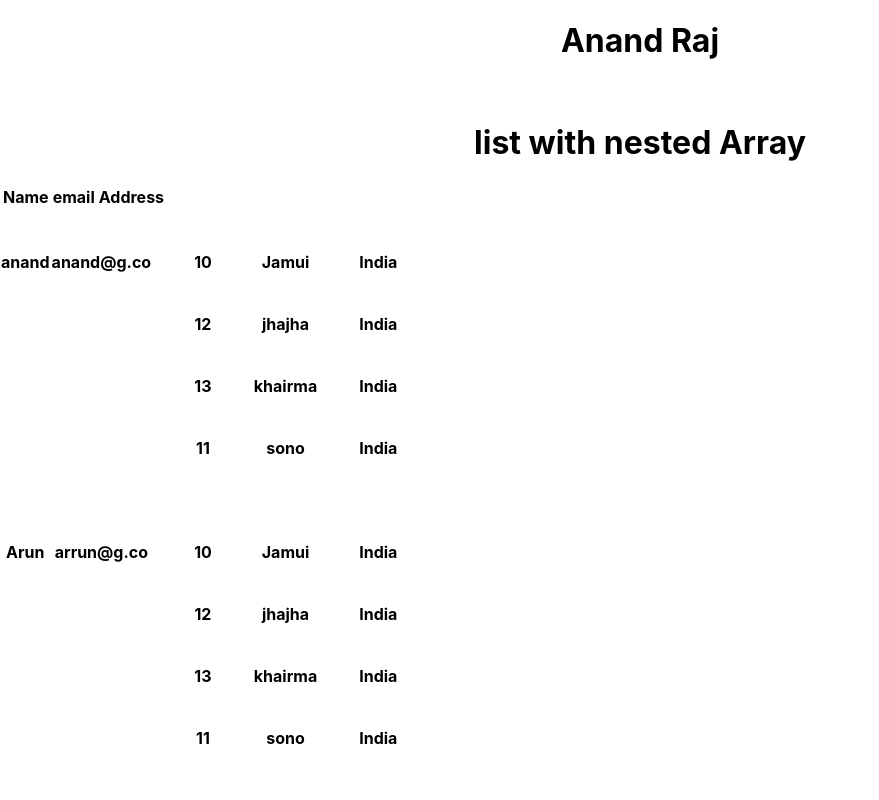
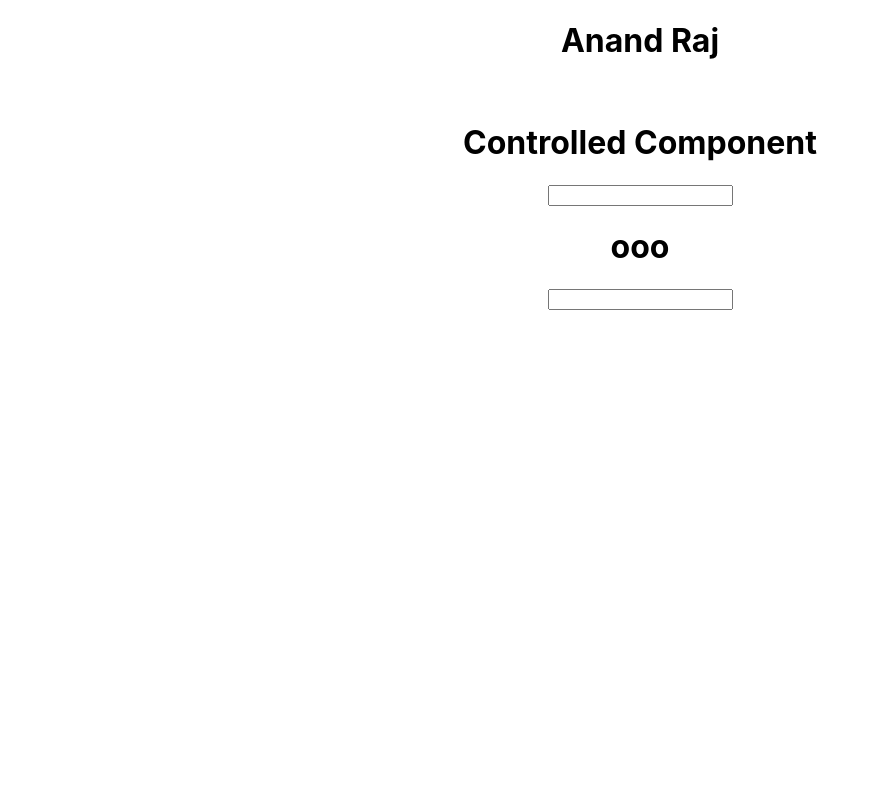
Before and after one commit to AlligatorrA/blog, a React (Create React App) app: page / in a window 1280 px wide. Shown: the top 800 px of the page, without its empty margins (0-879 px from the left). Built offline with nearby package versions, Linux system fonts and the light colour scheme.

Commit message:
learning Controlled Component

```diff
--- a/src/App.css
+++ b/src/App.css
@@ -5,6 +5,12 @@
   text-align: center;
 } */
 
+span{
+  padding: 10px;
+  background-color: aquamarine;
+  font-size: 20px;
+  line-height: 51px;
+}
 .App-logo {
   height: 40vmin;
   pointer-events: none;
--- a/src/App.js
+++ b/src/App.js
@@ -1,81 +1,27 @@
-import React from 'react';
-import "./User3.css"
-// import style from './custom.module.css';
-// import {Table} from "react-bootstrap";
-
 import './App.css';
+import React,{useState} from 'react'
+// import User from "./User.js"
 
 
 
 
-
-    //   Nested list with Nested Array
- function App() {
-  const students=[
-    {name:"anand", email:"anand@g.co", Address:[
-      {Hn: "10", city:"Jamui", country:"India" },
-      {Hn: "12", city:"jhajha", country:"India" },
-      {Hn: "13", city:"khairma", country:"India" },
-      {Hn: "11", city:"sono", country:"India" }
-    ]},
-    {name:"Arun", email:"arrun@g.co", Address:[
-      {Hn: "10", city:"Jamui", country:"India" },
-      {Hn: "12", city:"jhajha", country:"India" },
-      {Hn: "13", city:"khairma", country:"India" },
-      {Hn: "11", city:"sono", country:"India" }
-    ]},
-    {name:"Aryan", email:"aryan@g.co", Address:[
-      {Hn: "10", city:"Jamui", country:"India" },
-      {Hn: "12", city:"jhajha", country:"India" },
-      {Hn: "13", city:"khairma", country:"India" },
-      {Hn: "11", city:"sono", country:"India" }
-    ]},
-    {name:"Choti", email:"choti@g.co", Address:[
-      {Hn: "10", city:"Jamui", country:"India" },
-      {Hn: "12", city:"jhajha", country:"India" },
-      {Hn: "13", city:"khairma", country:"India" },
-      {Hn: "11", city:"sono", country:"India" }
-    ]},
-  ]
+//controlled Component in ReactJs
 
 
+function App() {
+
+const [val, setVal]=useState("")
+const [item, setItem]=useState("ooo")
+
   return (
-    <div className="App">
-<h1>list with nested Array</h1>
-
-<table  >
-  <tbody >
-    <tr  style={{ borderSpacing:"40px", borderCollapse:"separate" }}>
-   <th>Name</th>
-   <th>email</th>
-   <th>Address</th>
-     </tr>
-  </tbody>
-</table>
-{
-  students.map((item)=>
-  <tr key={item} style={{borderSpacing:"40px" , borderCollapse:"separate" }} >
-    <th>{item.name}</th>
-    <th>{item.email}</th>
-    <th>
-      {item.Address.map((data)=>
-      <tr>
-         <th>{data.Hn}</th>
-         <th>{data.city}</th>
-         <th>{data.country}</th>
-      </tr> )
-      }</th>
-  </tr>
+    <div>
+      <h1>Controlled Component</h1>
+      <h1>{val}</h1>
+      <input type="text" value={val} onChange={(e)=>setVal(e.target.value)} /> <br />
+      <h1>{item} </h1>
+      <input type="text"  onChange={(e)=>setItem(e.target.value)} />
+    </div>
   )
 }
 
-
-  </div>
-  )
-}
-
-
-
-
-
-export default App;
+export default App
```
Also changed, not shown: src/User.js (+11 -0 lines).
